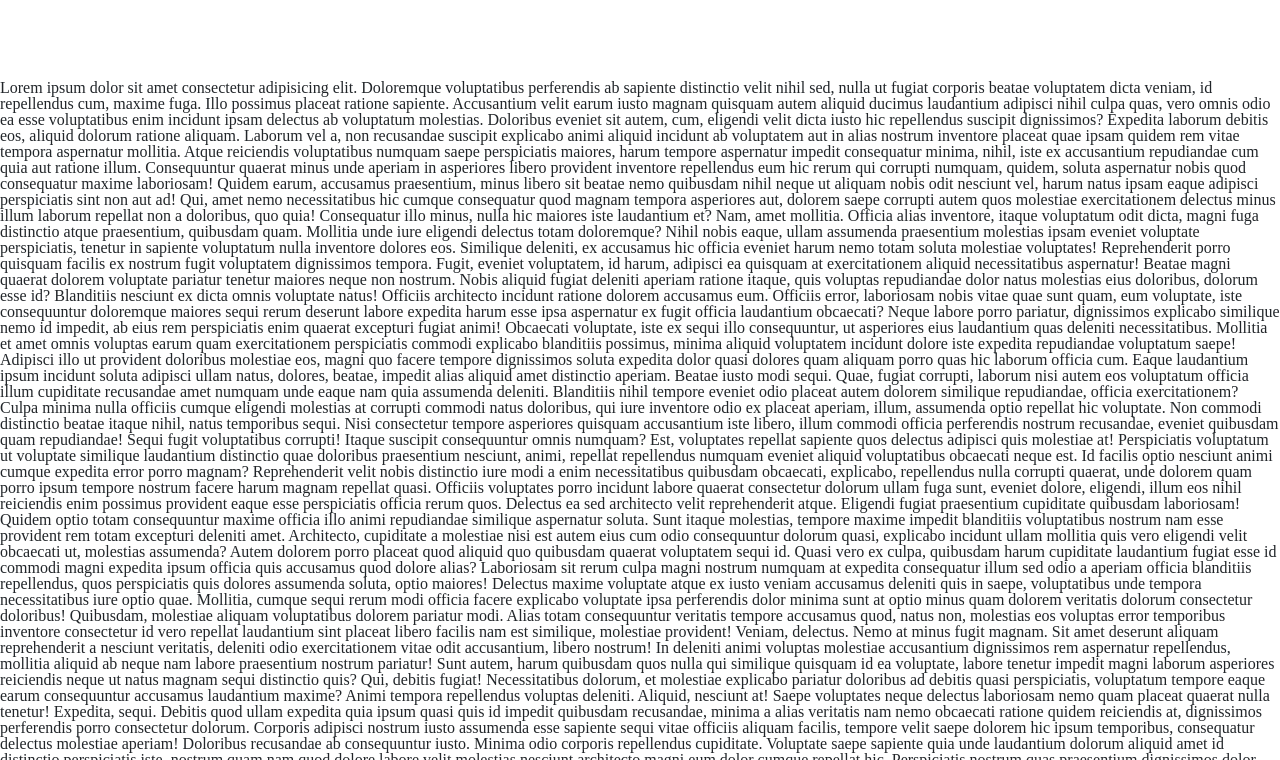
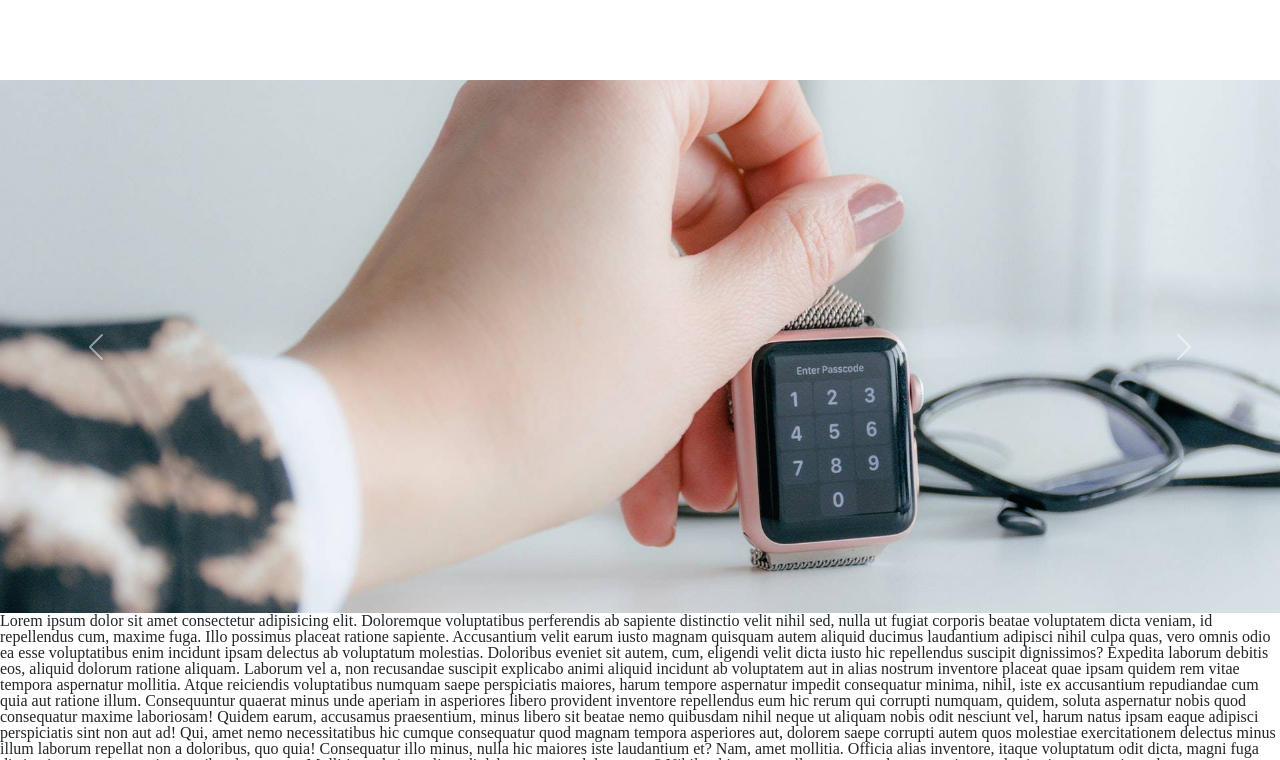
Before and after one commit to javiyadeep/Watch-Website, a plain HTML site: page index.html in a window 1280 px wide. Shown: the part 1400-2160 px from the top of the page. Drawn offline with nearby package versions, Linux system fonts and the light colour scheme.

Commit message:
Carousel update

```diff
--- a/index.html
+++ b/index.html
@@ -213,6 +213,48 @@
 
 
 
+    <!-- Gallery Start -->
+    <section>
+        <div id="carouselExampleControls" class="carousel slide" data-bs-ride="carousel">
+            <div class="carousel-inner">
+                <div class="carousel-item active">
+                    <img src="./images/gallery/1.jpg" class=" img-fluid d-block w-100" alt="...">
+                </div>
+                <div class="carousel-item">
+                    <img src="./images/gallery/2.jpg" class=" img-fluid d-block w-100" alt="...">
+                </div>
+                <div class="carousel-item">
+                    <img src="./images/gallery/3.jpg" class=" img-fluid d-block w-100" alt="...">
+                </div>
+            </div>
+            <button class="carousel-control-prev" type="button" data-bs-target="#carouselExampleControls"
+                data-bs-slide="prev">
+                <span class="carousel-control-prev-icon" aria-hidden="true"></span>
+                <span class="visually-hidden">Previous</span>
+            </button>
+            <button class="carousel-control-next" type="button" data-bs-target="#carouselExampleControls"
+                data-bs-slide="next">
+                <span class="carousel-control-next-icon" aria-hidden="true"></span>
+                <span class="visually-hidden">Next</span>
+            </button>
+        </div>
+    </section>
+    <!-- Gallery End -->
+
+
+
+
+
+
+
+
+
+
+
+
+
+
+
 
 
 
```
Also changed, not shown: images/gallery/1.jpg (added), images/gallery/2.jpg (added), images/gallery/3.jpg (added).
